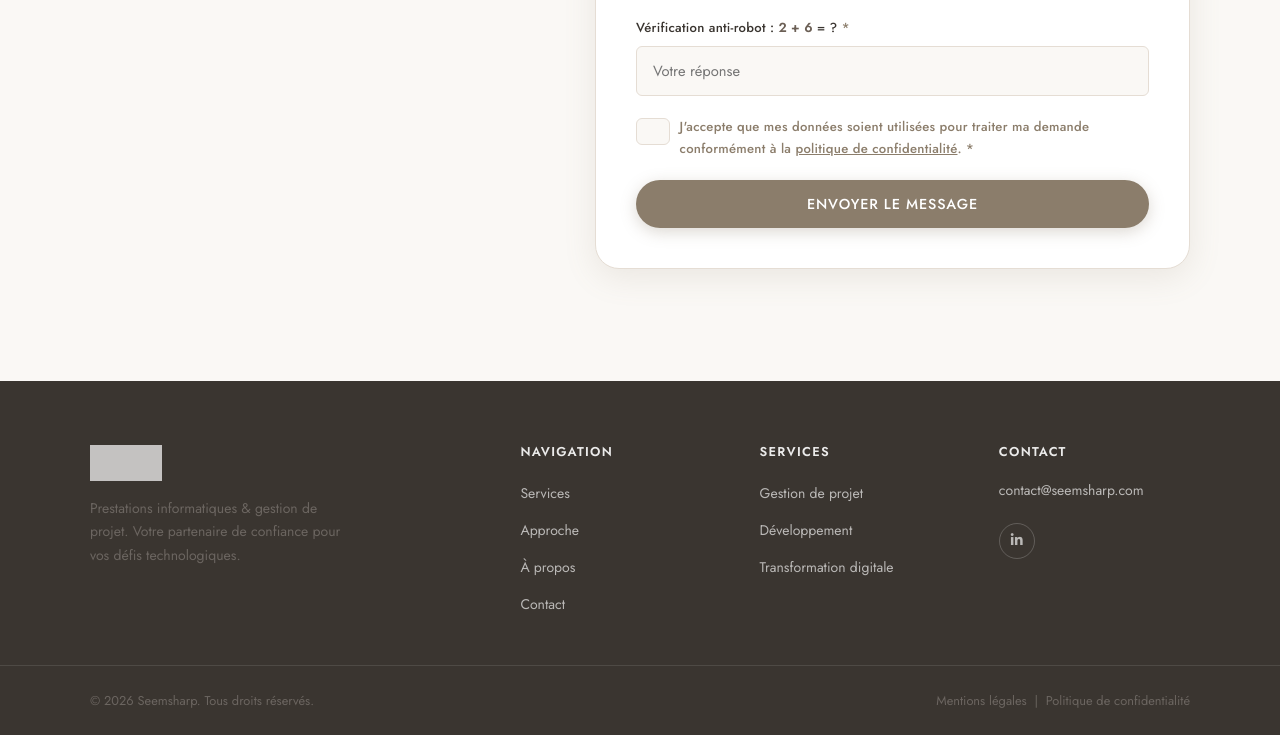
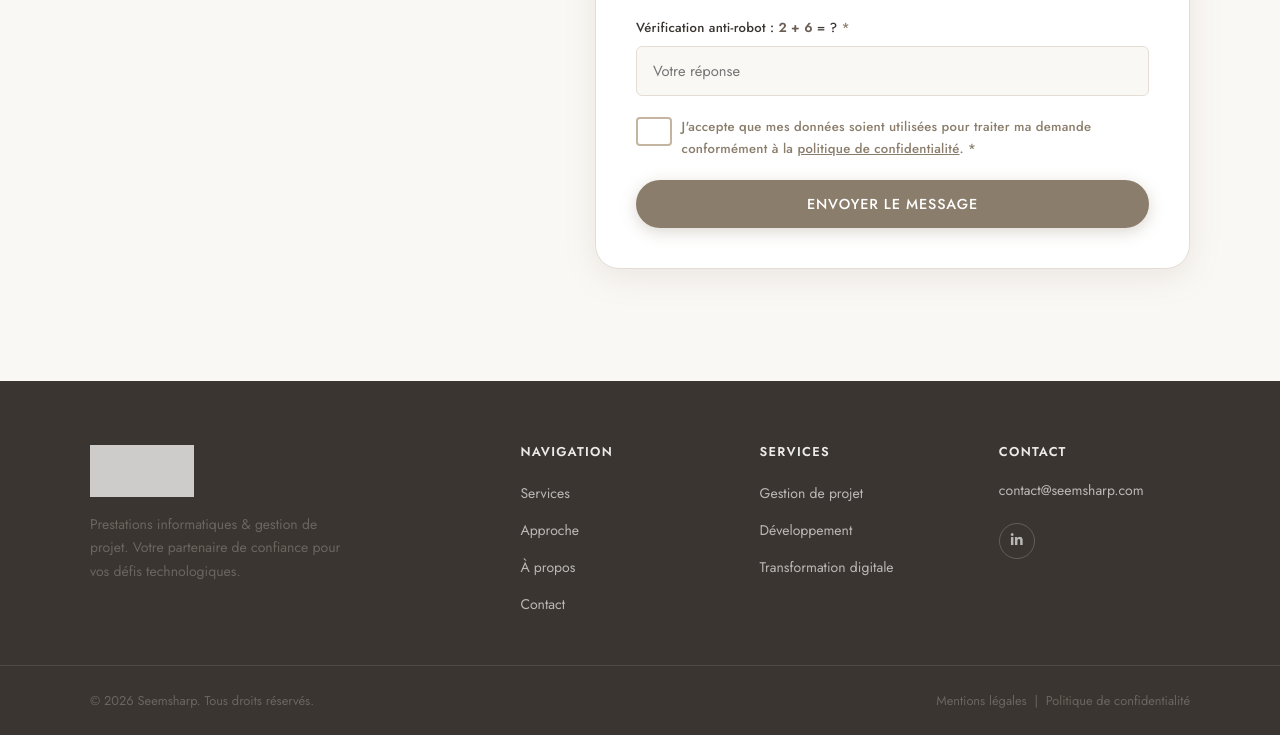
Before and after one commit to seemsharp/seemsharp-website, a plain HTML site: page public/index.html in a window 1280 px wide. Shown: the part 3961-4696 px from the top of the page. Drawn offline with nearby package versions, Linux system fonts and the light colour scheme.

Commit message:
fix: logo footer agrandi + checkbox RGPD custom visible (coche blanche sur fond taupe)
Co-Authored-By: Claude Sonnet 4.6 <noreply@anthropic.com>

```diff
--- a/public/css/style.css
+++ b/public/css/style.css
@@ -647,11 +647,37 @@ p { color: var(--clr-text-m); }
   color: var(--clr-text-m);
 }
 .checkbox-label input[type=checkbox] {
-  width: 16px;
-  min-width: 16px;
-  height: 16px;
-  margin-top: 2px;
-  accent-color: var(--clr-primary);
+  appearance: none;
+  -webkit-appearance: none;
+  width: 20px;
+  min-width: 20px;
+  height: 20px;
+  margin-top: 1px;
+  border: 2px solid var(--clr-accent);
+  border-radius: 4px;
+  background: var(--clr-surface);
+  cursor: pointer;
+  position: relative;
+  transition: border-color var(--transition), background var(--transition);
+  flex-shrink: 0;
+}
+.checkbox-label input[type=checkbox]:checked {
+  background: var(--clr-primary);
+  border-color: var(--clr-primary);
+}
+.checkbox-label input[type=checkbox]:checked::after {
+  content: '';
+  position: absolute;
+  left: 5px; top: 2px;
+  width: 6px; height: 10px;
+  border: 2px solid #fff;
+  border-top: none;
+  border-left: none;
+  transform: rotate(45deg);
+}
+.checkbox-label input[type=checkbox]:focus-visible {
+  outline: 3px solid rgba(139,125,107,.35);
+  outline-offset: 2px;
 }
 .link-inline { color: var(--clr-primary); text-decoration: underline; }
 
@@ -709,7 +735,7 @@ p { color: var(--clr-text-m); }
   padding-top: 4rem;
   padding-bottom: 3rem;
 }
-.footer-brand .logo-img { height: 36px; margin-bottom: 1rem; filter: brightness(0) invert(1); opacity: .7; }
+.footer-brand .logo-img { height: 52px; margin-bottom: 1rem; filter: brightness(0) invert(1) opacity(.75); }
 .footer-brand .logo-text { color: rgba(255,255,255,.8); font-size: 1.3rem; margin-bottom: 1rem; display: block; }
 .footer-brand p { font-size: .875rem; line-height: 1.7; max-width: 260px; }
 .footer-links h4, .footer-contact h4 {
```
